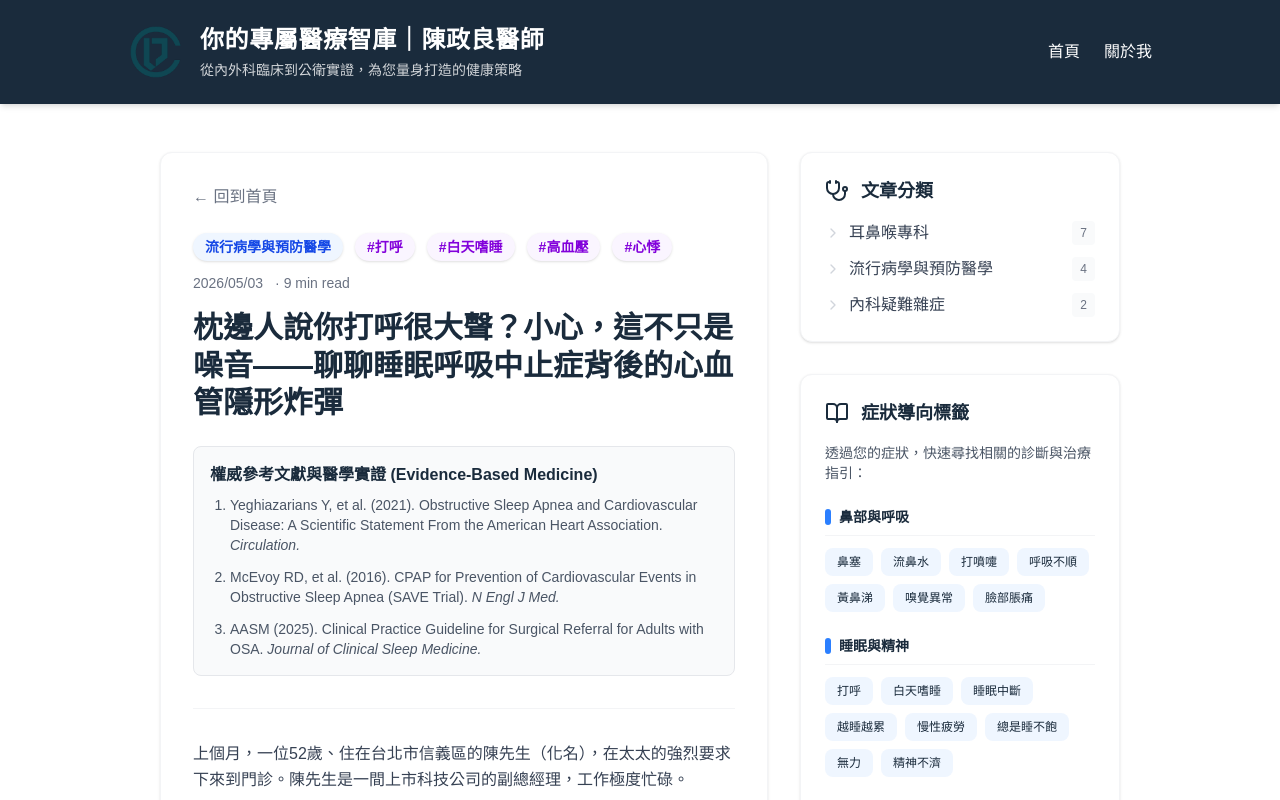
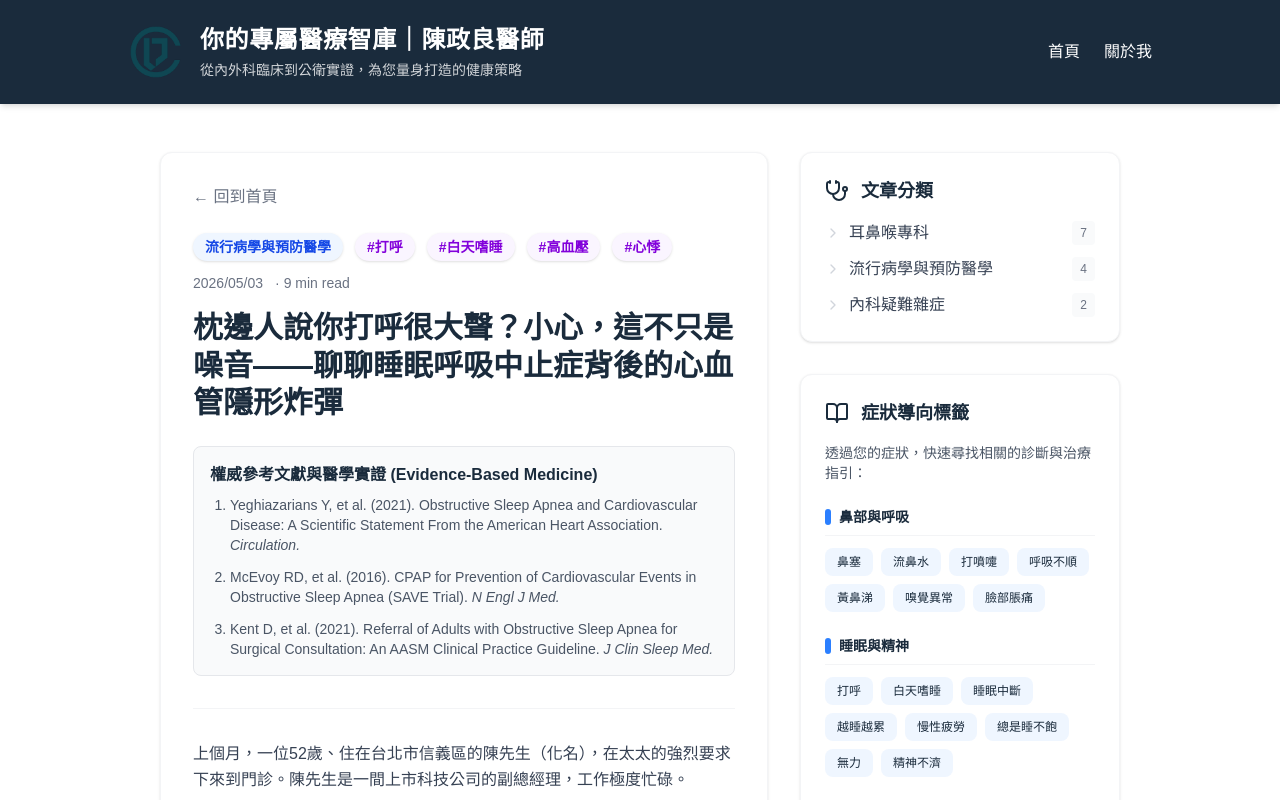
Before and after one commit to ck991008-ndmc-ntu/blog, a Next.js app: page /posts/2026-05-03-osa-cardiovascular in a window 1280 px wide. Shown: the top 800 px of the page. Built offline with nearby package versions, Linux system fonts and the light colour scheme.

Commit message:
fix: 修正 AASM 引用年份與作者 (2025→2021 Kent D, et al.)

```diff
--- a/src/app/posts/2026-05-03-osa-cardiovascular/page.tsx
+++ b/src/app/posts/2026-05-03-osa-cardiovascular/page.tsx
@@ -54,7 +54,7 @@ export default function BlogPost() {
                                 </li>
                                 <li>
                                     <a href="https://doi.org/10.5664/jcsm.9592" target="_blank" rel="noopener noreferrer" className="hover:text-blue-600 transition-colors hover:underline">
-                                        AASM (2025). Clinical Practice Guideline for Surgical Referral for Adults with OSA. <em>Journal of Clinical Sleep Medicine.</em>
+                                        Kent D, et al. (2021). Referral of Adults with Obstructive Sleep Apnea for Surgical Consultation: An AASM Clinical Practice Guideline. <em>J Clin Sleep Med.</em>
                                     </a>
                                 </li>
                             </ul>
```
